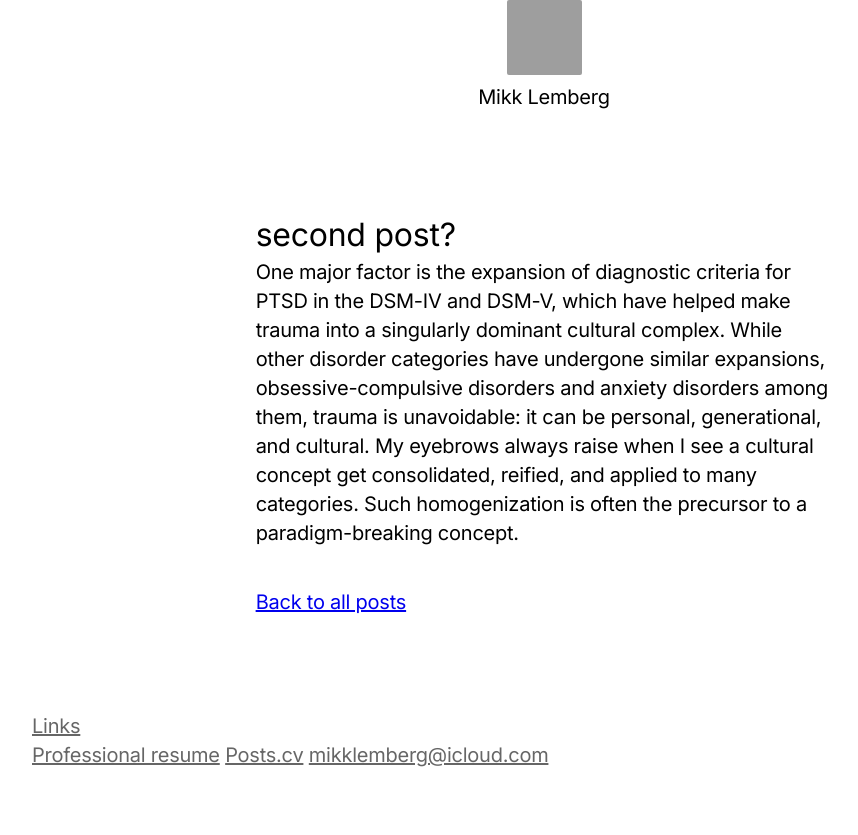
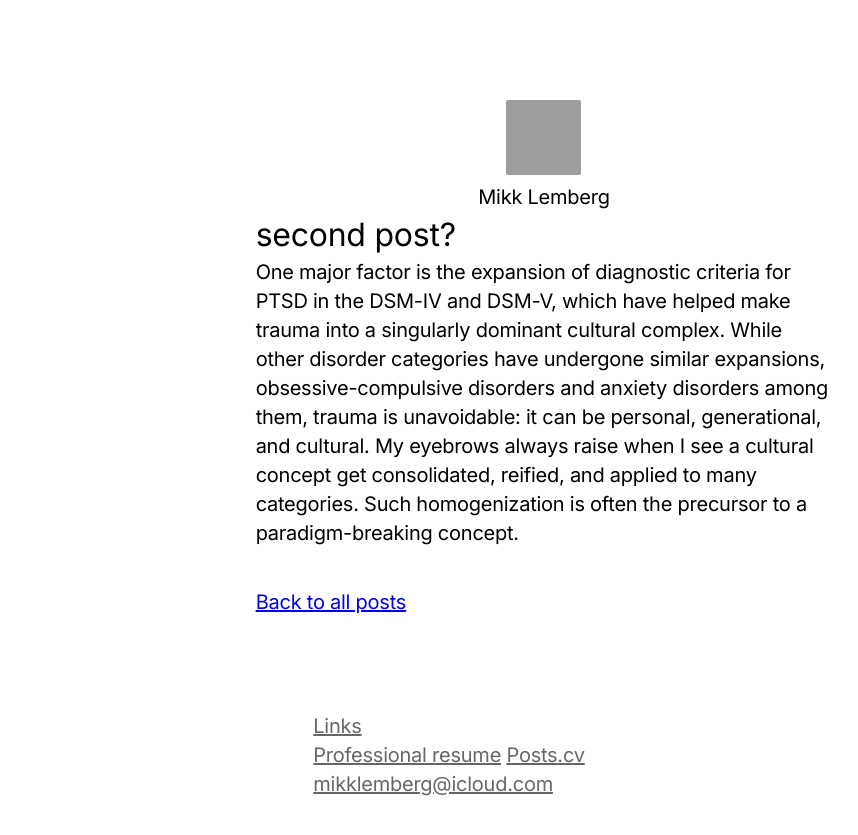
Before and after one commit to mikklemberg/My-personal-notes, a Jekyll site: the page built from _posts/2023-11-11-second-post.md, in a window 1280 px wide. Shown: the top 835 px of the page, without its empty margins (96-954 px from the left). Built offline with Jekyll 4.4.1, drawn with Linux system fonts in a browser that asks for light colours; grey boxes are pictures that could not be loaded.

Commit message:
Update post.html

```diff
--- a/_layouts/post.html
+++ b/_layouts/post.html
@@ -7,13 +7,13 @@
     <link rel="stylesheet" href="{{ '/assets/css/style.css' | relative_url }}">
 </head>
 <body>
+    <div class="container">
     <header class="header">
         <img src="https://res.cloudinary.com/read-cv/image/upload/c_fill,h_92,w_92/dpr_2.0/v1/1/profilePhotos/8Gud87CNIBUOBFdgx9CVhQcj2zh2/b62a2c9d-dfd8-4b82-9868-36981a21e66d.jpg" alt="Mikk Lemberg" style="width:75px; height:75px; border-radius:2px;">
         <!-- The name is now styled by CSS, no inline style needed -->
         <p>Mikk Lemberg</p>
     </header>
 
-    <div class="container">
         <article class="post">
             <header class="post-header">
                 <h1>{{ page.title }}</h1>
@@ -26,7 +26,7 @@
                 <a href="{{ '/test' | relative_url }}">Back to all posts</a>
             </div>
         </article>
-    </div>
+
 
     <!-- Footer Section -->
     <footer class="footer">
@@ -34,5 +34,6 @@
         <a href="https://mikklemberg.ee">Professional resume</a>
         <a href="https://posts.cv/mikk">Posts.cv</a>
         <a href="mailto:mikklemberg@icloud.com">mikklemberg@icloud.com</
+    </div>
 </body>
 </html>
```
